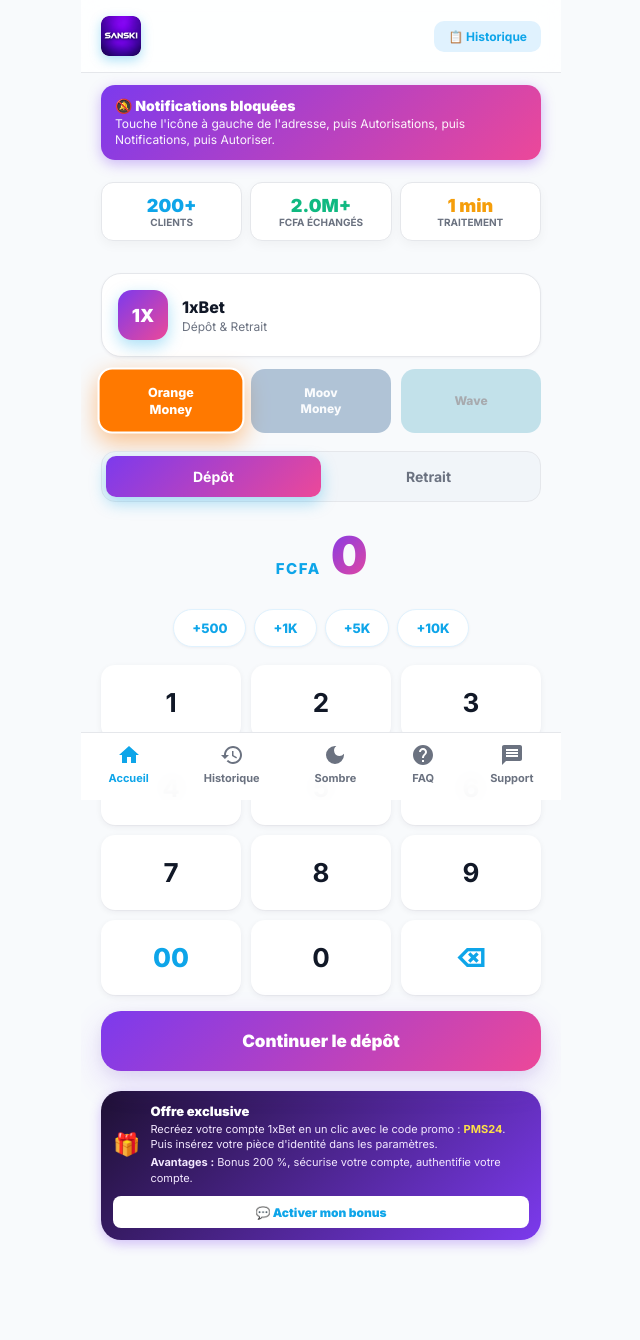
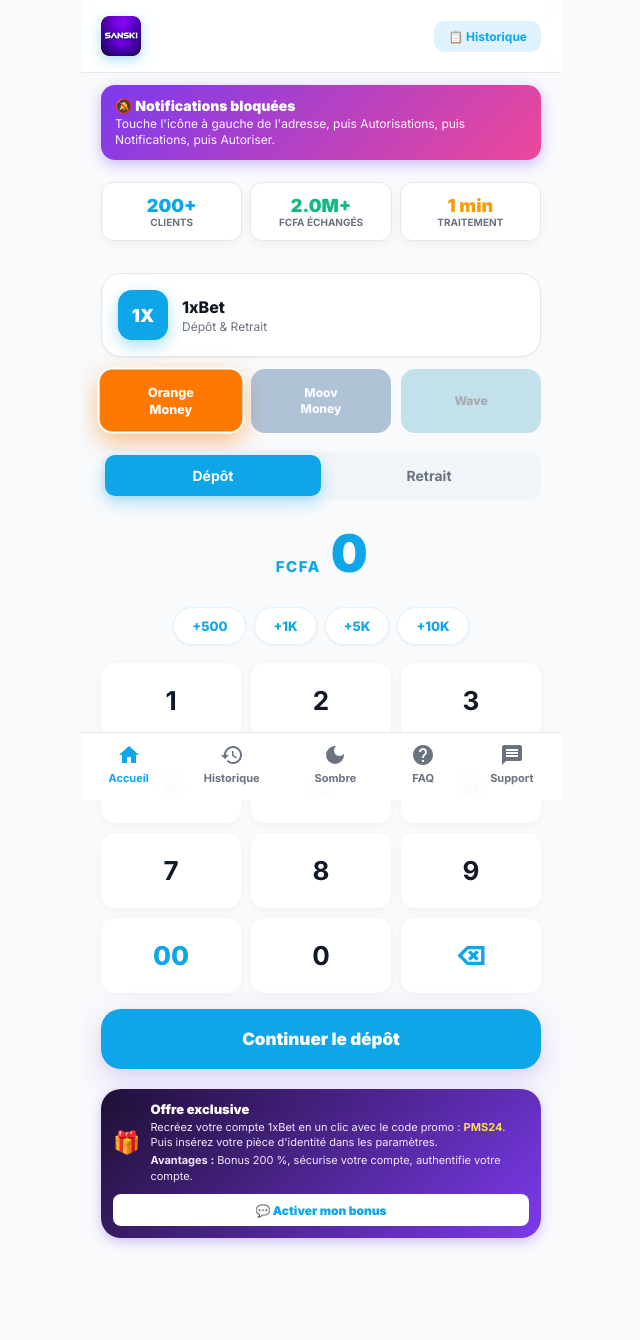
Before and after one commit to azizoboss226-dot/Sanksi, a Flask app: page / in a window 1280 px wide. Shown: the whole page, without its empty margins (319-959 px from the left). After the commit the page ends 1247 px from the top, so only its background shows below. Run offline with Flask 3, Linux system fonts and the light colour scheme; data that the repository does not hold is empty.

Commit message:
UI: Etape 3 - boutons et clavier en bleu tech

```diff
--- a/static/style.css
+++ b/static/style.css
@@ -44,7 +44,7 @@
   --shadow: 0 4px 16px rgba(30, 16, 51, 0.06);
   --shadow-lg: 0 12px 32px rgba(124, 58, 237, 0.18), 0 4px 12px rgba(30, 16, 51, 0.05);
 
-  --grad: linear-gradient(135deg, #7C3AED 0%, #EC4899 100%);
+  --grad: var(--primary);
   --font: 'Inter', -apple-system, BlinkMacSystemFont, 'Segoe UI', sans-serif;
 }
 
@@ -129,7 +129,7 @@
 }
 .logo-mark {
   width: 36px; height: 36px;
-  background: var(--grad);
+  background: var(--primary);
   border-radius: 12px;
   display: flex; align-items: center; justify-content: center;
   color: white;
@@ -161,7 +161,7 @@
 }
 .bm-logo {
   width: 50px; height: 50px;
-  background: var(--grad);
+  background: var(--primary);
   border-radius: var(--radius);
   display: flex; align-items: center; justify-content: center;
   font-weight: 900;
@@ -220,14 +220,14 @@
   border-radius: var(--radius);
   padding: 4px;
   margin: 0 20px;
-  border: 1px solid var(--border);
+  border: none;
 }
 .tabs-indicator {
   position: absolute;
   top: 4px; left: 4px;
   width: calc(50% - 4px);
   height: calc(100% - 8px);
-  background: var(--grad);
+  background: var(--primary);
   border-radius: var(--radius-sm);
   box-shadow: 0 6px 16px var(--primary-glow);
   transition: transform 0.35s cubic-bezier(0.4, 0.0, 0.2, 1);
@@ -267,7 +267,7 @@
 .amount-display .value {
   font-size: 52px;
   letter-spacing: -1.5px;
-  background: var(--grad);
+  background: var(--primary);
   -webkit-background-clip: text;
   background-clip: text;
   -webkit-text-fill-color: transparent;
@@ -283,7 +283,7 @@
 .amount-big {
   font-size: 36px;
   font-weight: 900;
-  background: var(--grad);
+  background: var(--primary);
   -webkit-background-clip: text;
   background-clip: text;
   -webkit-text-fill-color: transparent;
@@ -334,7 +334,7 @@
   font-weight: 700;
   border-radius: var(--radius);
   padding: 22px 0;
-  box-shadow: 0 2px 6px rgba(30, 16, 51, 0.06), 0 1px 1px rgba(30, 16, 51, 0.04);
+  box-shadow: 0 2px 8px rgba(0,0,0,0.04);
   transition: transform 0.15s cubic-bezier(0.34, 1.56, 0.64, 1),
               background 0.1s, color 0.1s, box-shadow 0.1s;
   user-select: none;
@@ -361,7 +361,7 @@
   transition: transform 0.15s cubic-bezier(0.34, 1.56, 0.64, 1), box-shadow 0.2s, background 0.2s;
 }
 .btn:active { transform: scale(0.96); }
-.btn-primary { background: var(--grad); color: white; box-shadow: 0 8px 22px var(--primary-glow); }
+.btn-primary { background: var(--primary); color: white; box-shadow: 0 8px 22px var(--primary-glow); }
 .btn-success { background: var(--success); color: white; box-shadow: 0 6px 16px var(--success-glow); }
 .btn-secondary { background: white; color: var(--text); border: 1.5px solid var(--border); }
 .btn-block { width: 100%; }
@@ -369,7 +369,7 @@
 .btn-main {
   position: relative;
   overflow: hidden;
-  background: var(--grad);
+  background: var(--primary);
   color: white;
   font-weight: 900;
   font-size: 17px;
@@ -403,7 +403,7 @@
 
 .card, .step-card {
   background: white;
-  border: 1px solid var(--border);
+  border: none;
   border-radius: var(--radius-lg);
   padding: 20px;
   margin-bottom: 16px;
@@ -422,7 +422,7 @@
   align-items: center;
   justify-content: center;
   width: 26px; height: 26px;
-  background: var(--grad);
+  background: var(--primary);
   color: white;
   border-radius: 50%;
   font-size: 13px;
@@ -485,7 +485,7 @@
   font-weight: 900;
   text-align: center;
   margin: 0 0 20px 0;
-  background: var(--grad);
+  background: var(--primary);
   -webkit-background-clip: text;
   background-clip: text;
   -webkit-text-fill-color: transparent;
```
